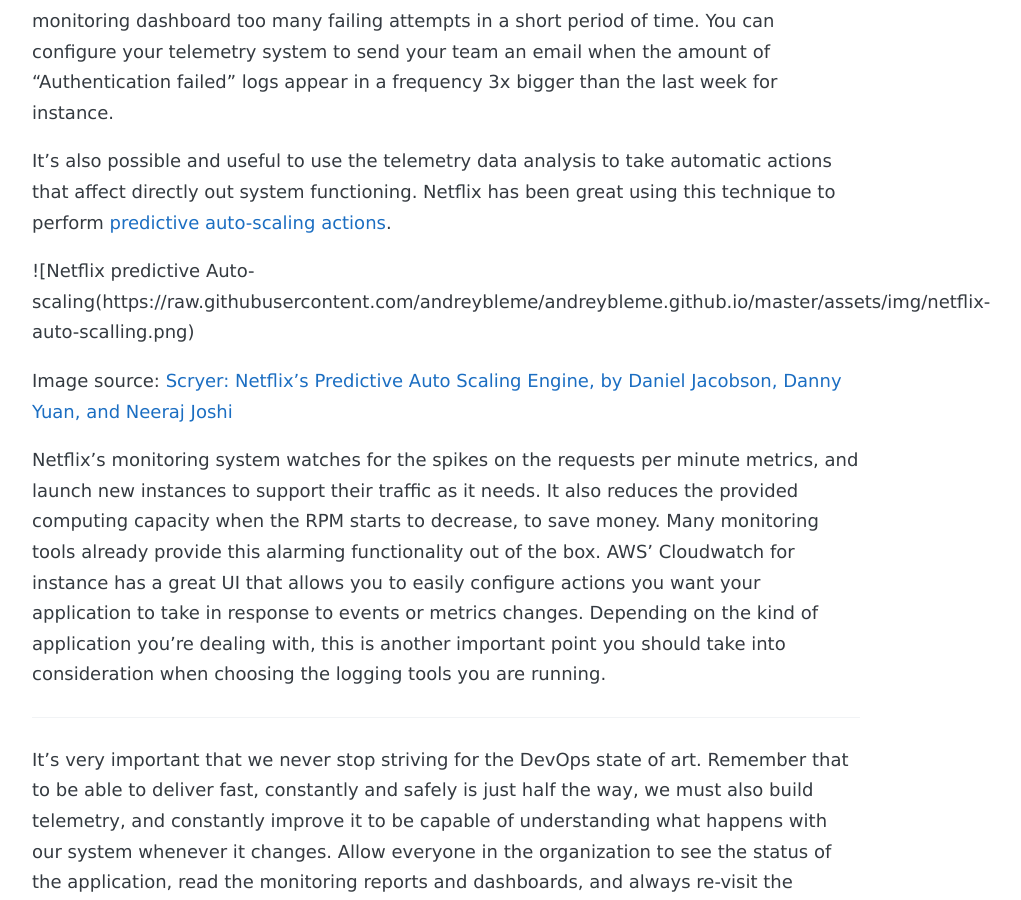
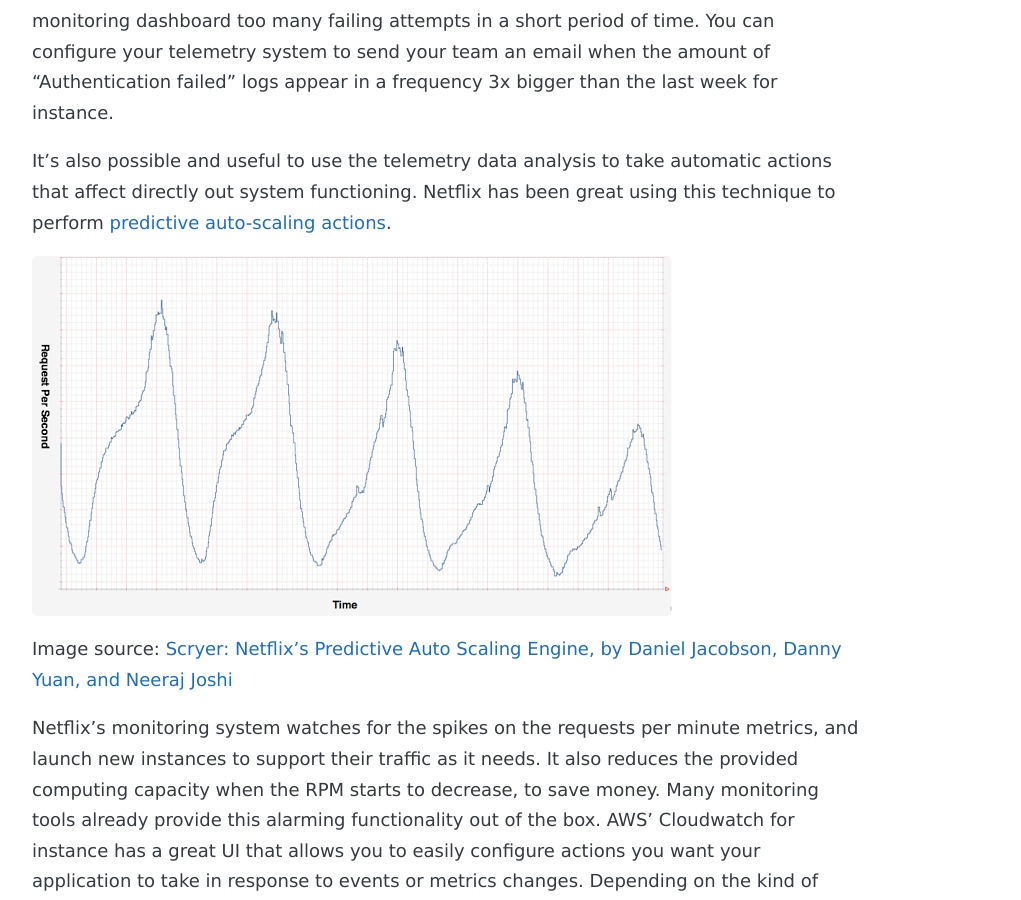
Before and after one commit to andreybleme/andreybleme.github.io, a Jekyll site: the page built from _posts/2020-07-14-use-telemetry-to-see-problems-as-they-occur.markdown, in a window 1280 px wide and 900 px high, scrolled down 6855 px. Shown: the whole window, without its empty margins (194-1215 px from the left). Built offline with Jekyll 4.4.1, drawn with Linux system fonts in a browser that asks for light colours; nearby versions of some CDN libraries; some web fonts are replaced; comment, search, counter and statistics services are not loaded.

Commit message:
Update post image

```diff
--- a/_posts/2020-07-14-use-telemetry-to-see-problems-as-they-occur.markdown
+++ b/_posts/2020-07-14-use-telemetry-to-see-problems-as-they-occur.markdown
@@ -88,7 +88,7 @@
 
 It's also possible and useful to use the telemetry data analysis to take automatic actions that affect directly out system functioning. Netflix has been great using this technique to perform [predictive auto-scaling actions](https://netflixtechblog.com/scryer-netflixs-predictive-auto-scaling-engine-a3f8fc922270).
 
-![Netflix predictive Auto-scaling(https://raw.githubusercontent.com/andreybleme/andreybleme.github.io/master/assets/img/netflix-auto-scalling.png)
+![Netflix predictive Auto-scaling](https://raw.githubusercontent.com/andreybleme/andreybleme.github.io/master/assets/img/netflix-auto-scalling.png)
 
 Image source: [Scryer: Netflix’s Predictive Auto Scaling Engine, by Daniel Jacobson, Danny Yuan, and Neeraj Joshi](https://netflixtechblog.com/scryer-netflixs-predictive-auto-scaling-engine-a3f8fc922270)
 
```
